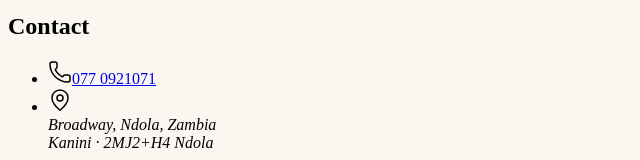
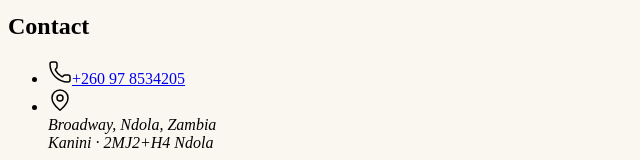
Before and after one commit to tresphordchileshe0-ops/golden-blu-hotel, a React app in the folder src/: page / in a window 1280 px wide. Shown: the part 7243-7403 px from the top of the page, without its empty margins (0-640 px from the left). Built offline with nearby package versions, Linux system fonts and the light colour scheme; the HTML template or start-up script is replaced by a standard one.

Commit message:
Update footer contact link to WhatsApp

```diff
--- a/src/components/Footer.tsx
+++ b/src/components/Footer.tsx
@@ -52,10 +52,12 @@ export function Footer() {
                 />
 
                 <a
-                  href={`tel:${hotel.phone.replace(/\s/g, '')}`}
+                  href="https://wa.me/260978534205"
+                  target="_blank"
+                  rel="noopener noreferrer"
                   className="transition-colors duration-200 ease-refined hover:text-gold-light"
                 >
-                  {hotel.phone}
+                  +260 97 8534205
                 </a>
               </li>
 
```
